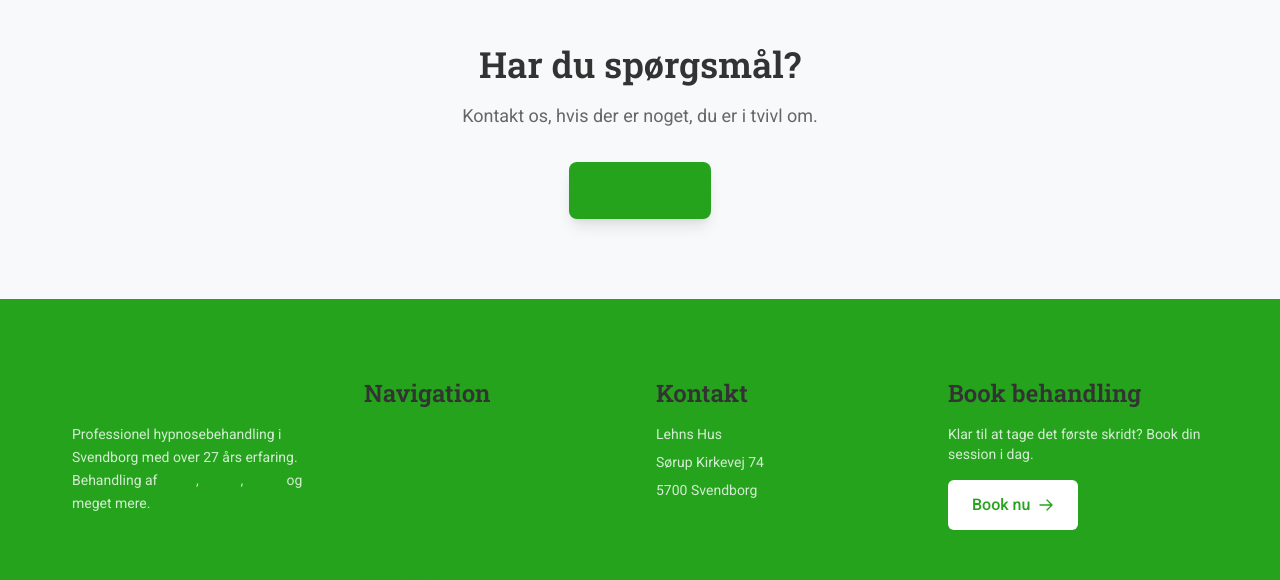
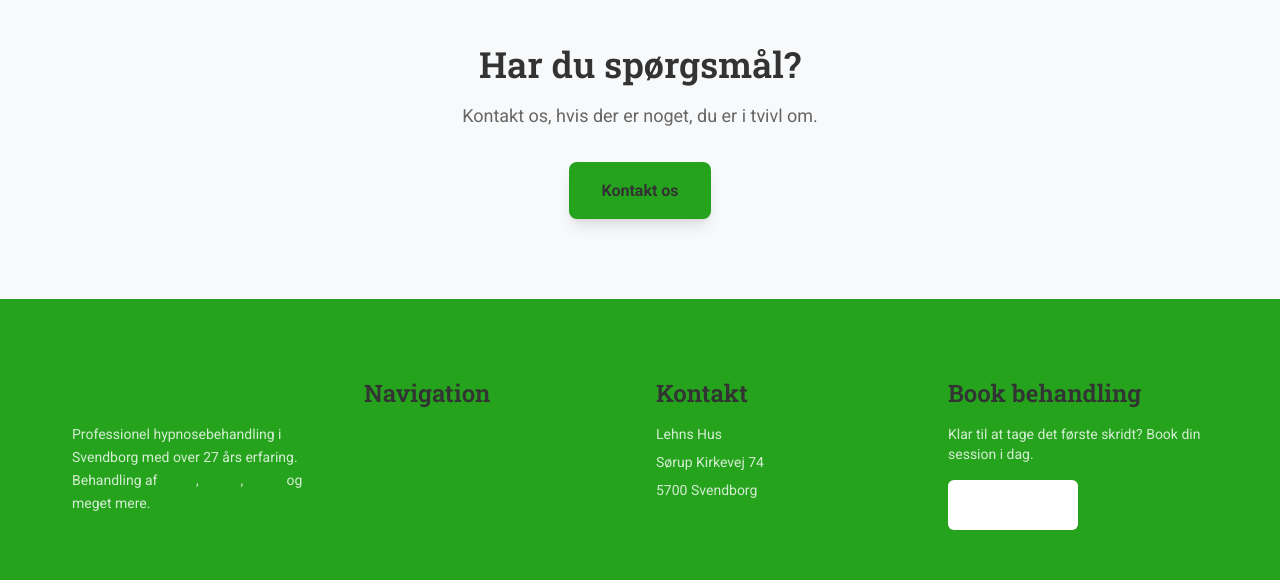
Before and after one commit to thebinarybeastieboy/hypnosefyn.dk, a Next.js app: page /praktisk in a window 1280 px wide. Shown: the part 1778-2358 px from the top of the page. Built offline with nearby package versions, Linux system fonts and the light colour scheme.

Commit message:
fix: ensure button text colors are not overridden by global link styles

```diff
--- a/app/globals.css
+++ b/app/globals.css
@@ -212,7 +212,7 @@
   justify-content: center;
   padding: 0.75rem 1.5rem;
   background-color: var(--color-primary);
-  color: white;
+  color: white !important;
   font-weight: 500;
   border-radius: var(--radius-md);
   transition: background-color 0.2s ease, transform 0.2s ease;
@@ -220,8 +220,22 @@
 
 .btn-primary:hover {
   background-color: var(--color-primary-dark);
-  color: white;
+  color: white !important;
   transform: translateY(-1px);
+  text-decoration: none;
+}
+
+/* Reset link styles on buttons */
+a[class*="bg-primary"],
+a[class*="bg-white"],
+a[class*="btn-"] {
+  color: inherit;
+  text-decoration: none;
+}
+
+a[class*="bg-primary"]:hover,
+a[class*="btn-"]:hover {
+  text-decoration: none;
 }
 
 /* Secondary button */
--- a/components/blocks/CTA.tsx
+++ b/components/blocks/CTA.tsx
@@ -32,7 +32,7 @@
     const buttonStyles = {
         primary: 'bg-white text-primary hover:bg-white/90',
         secondary: 'bg-white text-secondary hover:bg-white/90',
-        light: 'bg-primary text-white hover:bg-primary-dark',
+        light: 'bg-primary text-white hover:bg-primary-dark [&]:text-white [&]:hover:text-white',
     };
 
     const secondaryButtonStyles = {
```
